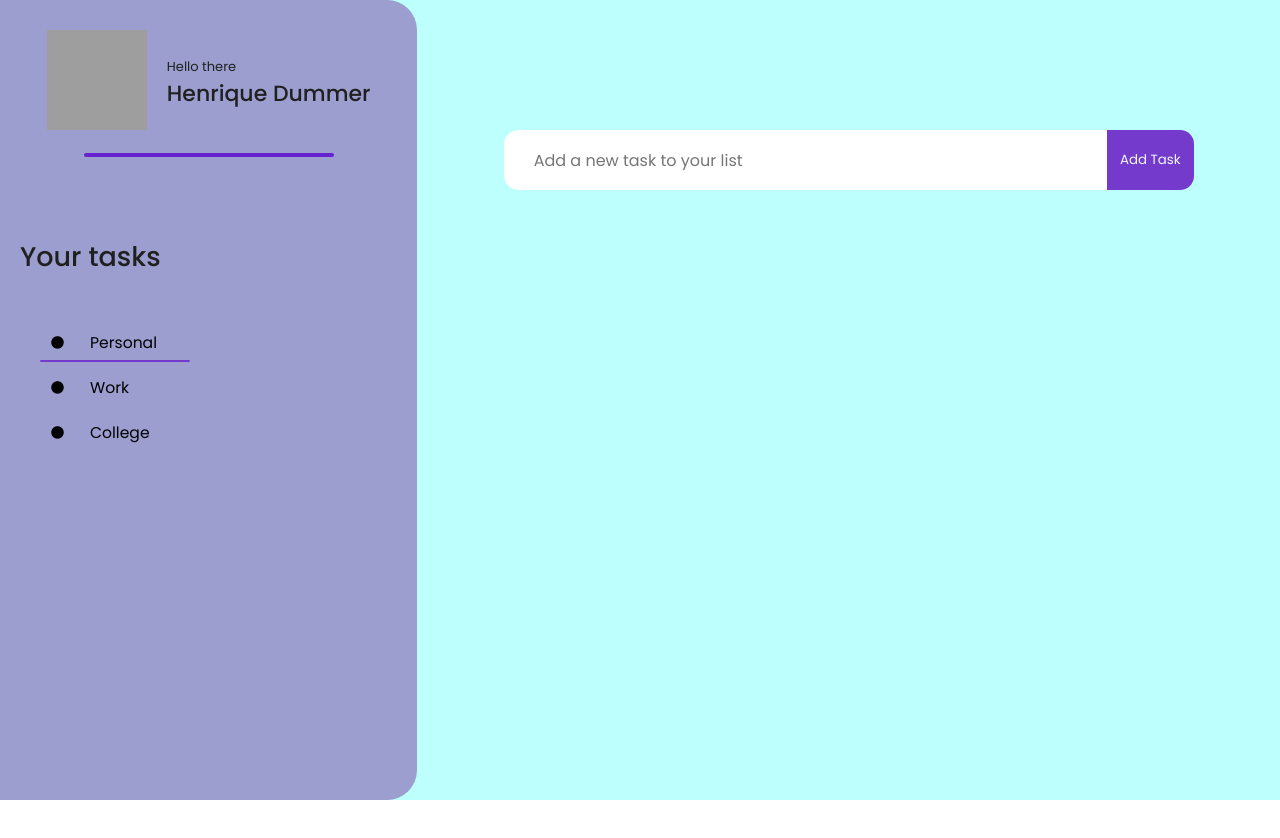
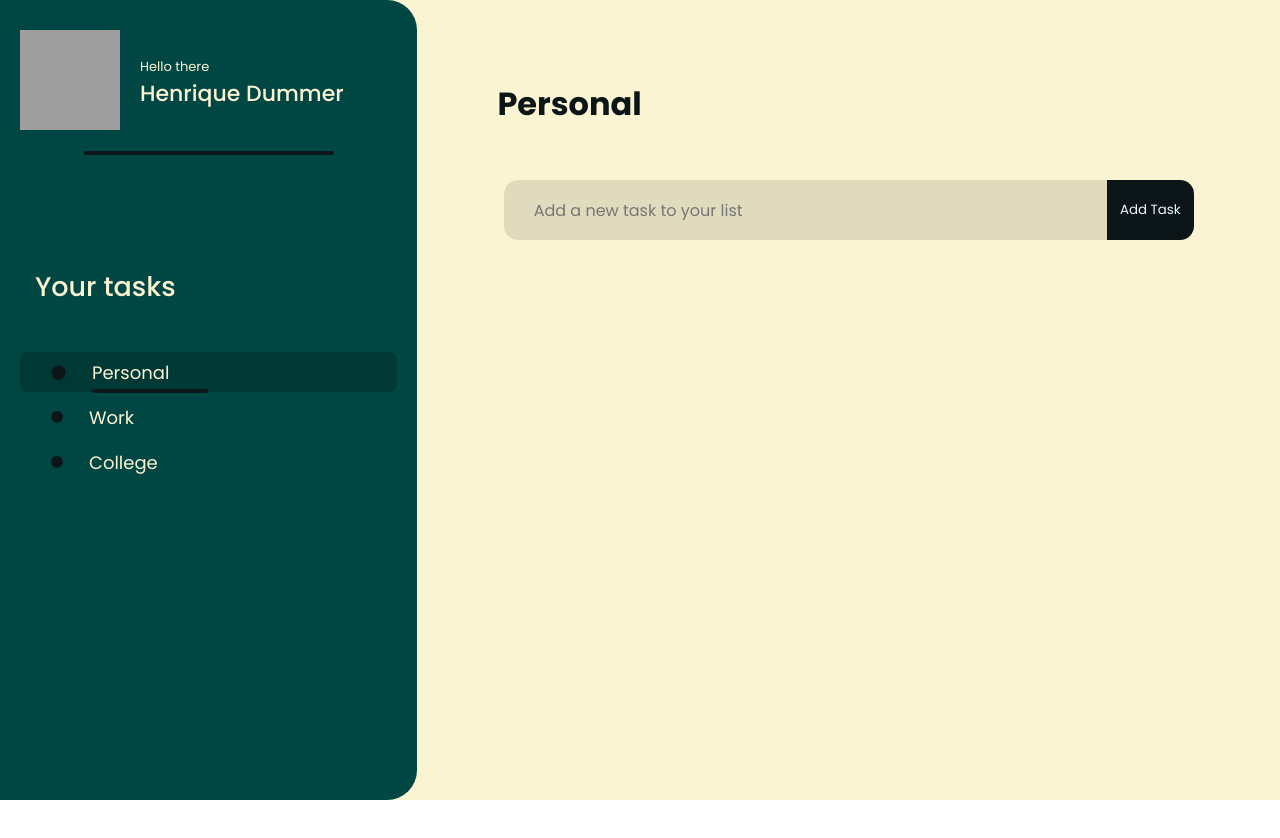
Before and after one commit to HenriqueDummer/ToDo-App, a React (Vite) app: page / in a window 1280 px wide. Shown: the top 838 px of the page. Built offline with nearby package versions, Linux system fonts and the light colour scheme; grey boxes are pictures that could not be loaded.

Commit message:
Switching todos working

```diff
--- a/src/App.jsx
+++ b/src/App.jsx
@@ -23,31 +23,27 @@ function App() {
     }
   ])
 
-  const[currentTodo, setCurrentTodo] = useState(2)
+  const[currentTodoId, setCurrentTodoId] = useState(0)
+
+  const todo = todoList.find(
+    ({todoId}) => todoId === currentTodoId
+  )
 
   return (
     <>
       <Navbar
-        todo = {todoList}
-        currentTodo = {currentTodo}
-        setCurrentTodo = {setCurrentTodo}
+        todoList = {todoList}
+        currentTodo = {currentTodoId}
+        setCurrentTodo = {setCurrentTodoId}
       />
-      {
-        todoList.map((todo) => {
-          if(todo.todoId === currentTodo){
-            return(
-              <Todo
-                currentTodo = {currentTodo}
-                todoList = {todoList}
-                setTodoList = {setTodoList}
-                id = {todoList.todoId}
-              />
-            )
-          }})
-      }
-      {console.log(currentTodo)}
-      {console.log(todoList[currentTodo])}
-
+      {todo !== undefined && (
+        <Todo
+          currentTodo = {currentTodoId}
+          todoList = {todoList}
+          setTodoList = {setTodoList}
+          id = {todoList.todoId}
+        />
+      )}
     </>
   )
 }
--- a/src/Components/Navbar.jsx
+++ b/src/Components/Navbar.jsx
@@ -1,4 +1,4 @@
-export default function Navbar({changeTodo, setCurrentTodo, currentTodo}){
+export default function Navbar({todoList, setCurrentTodo, currentTodo}){
     return(
         <>
             <div className="navbar">
@@ -14,18 +14,17 @@ export default function Navbar({changeTodo, setCurrentTodo, currentTodo}){
                 <div className="controls">
                     <h2>Your tasks</h2>
                     <div className="tasks_list_container">
-                        <button onClick={() => setCurrentTodo(event.target.id)} id="0" className="task_list selected">
-                            <i class='bx bxs-circle'></i>
-                            <h3>Personal</h3>
-                        </button>
-                        <button onClick={() => setCurrentTodo(event.target.id)} id="1" className="task_list">
-                            <i className='bx bxs-circle'></i>
-                            <h3>Work</h3>
-                        </button>
-                        <button onClick={() => setCurrentTodo(event.target.id)} id="2" className="task_list">
-                            <i className='bx bxs-circle'></i>
-                            <h3>College</h3>
-                        </button>
+                        {
+                            todoList.map((todo) => {
+                                return(
+                                <button
+                                onClick={() => setCurrentTodo(Number(event.target.id))}
+                                id={todo.todoId} className={`task_list ${todo.todoId === currentTodo ? "selected" : ""}`}>
+                                    <i className='bx bxs-circle'></i>
+                                    <h3 >{todo.todoName}</h3>
+                                </button>)
+                            })
+                        }
                     </div>
                 </div>
             </div>
--- a/src/Components/Todo.jsx
+++ b/src/Components/Todo.jsx
@@ -17,6 +17,7 @@ export default function Todo({currentTodo, todoList, setTodoList}) {
                 : temp
            ))
         }
+        setNewTask("")
     }
 
     const completeTask = (id) => {
@@ -44,9 +45,10 @@ export default function Todo({currentTodo, todoList, setTodoList}) {
     return(
         <>
             <div className="list_container">
+                <h1>{todoList[currentTodo].todoName}</h1>
                 <div className="add_task">
-                    <input type="text" placeholder="Add a new task to your list" onChange={() => setNewTask(event.target.value)}/>
-                    <button onClick={() => addNewTask()}>Add Task</button>
+                    <input type="text" placeholder="Add a new task to your list" value={newTask} onChange={() => setNewTask(event.target.value)}/>
+                    <button onClick={() => addNewTask()}> <span>Add Task</span></button>
                 </div>
                 <div className="tasks_container">
                     <ul>
@@ -58,7 +60,7 @@ export default function Todo({currentTodo, todoList, setTodoList}) {
                                         <h2>{task.taskName}</h2>
                                     </div>
                                     <button onClick={() => removeTask(task.id)}>
-                                        <i class='bx bxs-trash-alt' ></i>
+                                        <i className='bx bxs-trash-alt' ></i>
                                     </button>
                                  </li>
                             )
--- a/src/index.css
+++ b/src/index.css
@@ -13,12 +13,14 @@
   height: 100vh;
   display: flex;
   background-color: #bdfffd;
+  background-color: #FAF4D3;
 }
 
 .navbar{
   width: 600px;
   height: 100%;
   background-color: #9b9ece;
+  background-color: #004643;
   border-top-right-radius: 30px;
   border-bottom-right-radius: 30px;
   padding: 30px 20px;
@@ -28,9 +30,10 @@
 .profile{
   display: flex;
   align-items: center;
-  justify-content: center;
+
   color: rgb(32, 32, 32);
   position: relative;
+  color: #FAF4D3;
 }
 
 .profile::after{
@@ -40,8 +43,10 @@
   height: 4px;
   bottom: -20px;
   border-radius: 2px;
+  right: 50%;
+  transform: translate(50%,-50%);
   background-color: #6622CC;
-
+  background-color: #0C1618;
 }
 
 .profile p{
@@ -64,12 +69,14 @@
 
 .controls{
   height: 100%;
-  margin-top: 100px;
+  margin-top: 130px;
 }
 
 .controls h2{
   font-weight: 500;
   font-size: 27px;
+  color: #FAF4D3;
+  margin-left: 15px;
 }
 
 
@@ -88,21 +95,7 @@
   border: none;
   border-radius: 8px;
   transition: 0.1s ease all;
-}
-
-.selected{
-  position: relative;
-}
-
-.selected::after{
-  content: "";
-  position: absolute;
-  width: 150px;
-  height: 2px;
-  left: 20px;
-  bottom: 0px;
-  border-radius: 6px;
-  background-color: #743acc;
+  color: #FAF4D3;
 }
 
 .task_list:hover{
@@ -113,11 +106,46 @@
 .task_list h3{
   font-weight: 400;
   margin-left: 25px;
+  pointer-events: none;
+  position: relative;
+  font-size: 18px;
+}
+
+.task_list h3::after{
+  content: "";
+  position: absolute;
+  width: 0;
+  height: 4px;
+  left: 0;
+  bottom: -7px;
+  border-radius: 6px;
+  background-color: #0C1618;
+  transition: 0.3s ease-out all;
+}
+
+.task_list.selected{
+  font-size: 15px;
+  background-color: rgba(0,0,0, 0.2);
+}
+
+.task_list::hover h3::after{
+  width: 150%;
+}
+
+.selected h3::after{
+  width: 150%;
 }
 
 .task_list i {
-  font-size: 15px;
+  font-size: 14px;
   margin-left: 30px;
+  pointer-events: none;
+  color: #0C1618;
+  transition: 0.1s ease-in-out all;
+}
+
+.selected i{
+  font-size: 17px;
 }
 
 .list_container{
@@ -125,8 +153,16 @@
   height: 100vh;
   display: flex;
   align-items: center;
-  margin-top: 130px;
+  margin-top: 180px;
   flex-direction: column;
+  position: relative;
+}
+
+.list_container h1{
+  position: absolute;
+  left: 80px;
+  top: -100px;
+  color: #0C1618;
 }
 
 .add_task{
@@ -145,13 +181,22 @@
     border-top-left-radius: 14px;
     border-bottom-left-radius: 14px;
     font-size: 16px;
+    background-color: rgba(0,0,0, 0.1);
 }
 
 .add_task button{
   width: 100px;
   border: none;
   background-color: #743acc;
+  background-color: #0C1618;
   color: aliceblue;
+}
+.add_task button span{
+  pointer-events: none;
+}
+
+.add_task button:hover{
+  cursor: pointer;
 }
 
 .tasks_container{
@@ -171,6 +216,7 @@
   justify-content: space-between;
   padding-inline: 20px;
   background-color: aliceblue;
+  background-color: rgba(0,0,0, 0.2);
   list-style: none;
   margin-bottom: 20px;
   border: 2px solid #ffffff;
@@ -186,6 +232,7 @@
   font-size: 16px;
   font-weight: 400;
   margin-left: 15px;
+  pointer-events: none;
 }
 
 .tasks_container .task div input{
@@ -219,5 +266,5 @@
 }
 
 .tasks_container .completed{
-  border: 2px solid #743acc;
+  border: 2px solid #01857e;
 }
```
